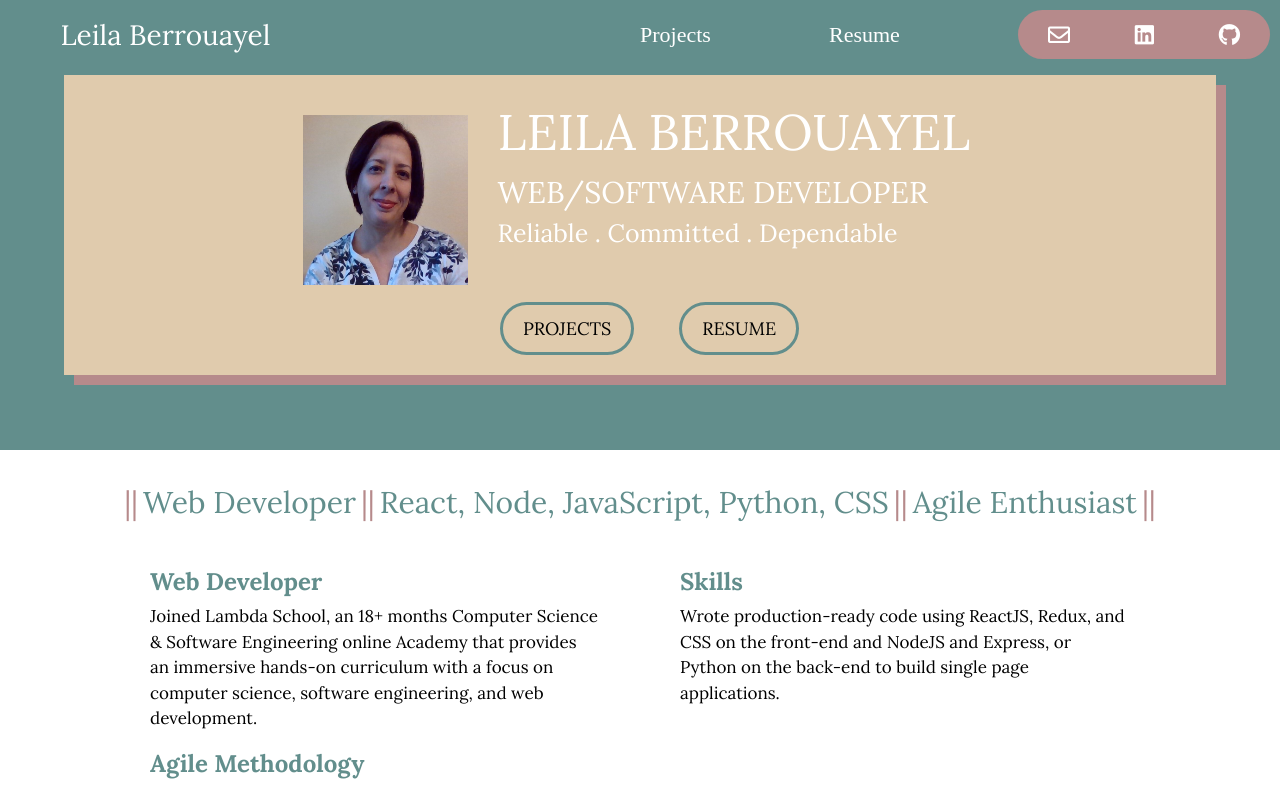
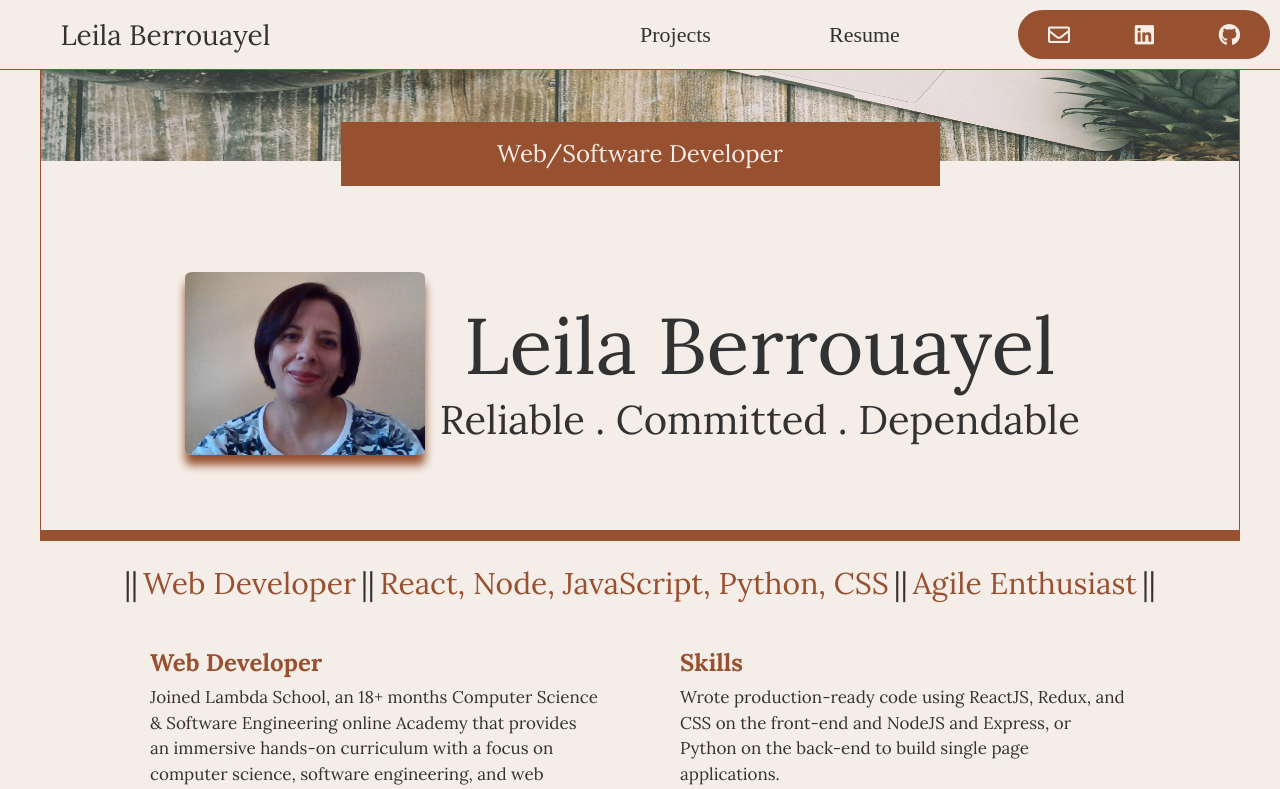
Before and after one commit to leila100/portfolio2, a React (Create React App) app in the folder website/: page / in a window 1280 px wide. Shown: the top 789 px of the page. Built offline with nearby package versions, Linux system fonts and the light colour scheme.

Commit message:
Modify color scheme and home header

```diff
--- a/website/src/SASS/common.scss
+++ b/website/src/SASS/common.scss
@@ -27,7 +27,7 @@
     }
 
     .link:hover {
-        border: 3px solid $highlight;
+        border: 3px solid $text;
     }
 }
 
@@ -55,7 +55,7 @@ h2 {
 }
 
 span {
-    color: $highlight;
+    color: $text;
     margin: 0 5px;
 
     @media (max-width: 700px) {
--- a/website/src/SASS/home.scss
+++ b/website/src/SASS/home.scss
@@ -1,122 +1,105 @@
-.header_container {
-    background-color: $bg-dark;
+.header {
+    max-width: 1200px;
+    height: 100%;
+    background-color: $highlight;
+    font-family: 'Lora', serif;
+    text-align: center;
+    margin: auto;
+    padding-bottom: 30px;
+    border: 1px solid $bg-dark;
+    box-shadow: 0px 10px $bg-dark;
+
+    @media (max-width: 1300px) {
+        width: 95%;
+    }
+
+    .header_img {
+        height: 160px;
         width: 100%;
-    height: 450px;
-    // border-radius: 0 0 10% 10%;
+    }
+
+    .job_title {
+        background-color: #975030;
+        width: 50%;
+        font-size: 24px;
+        text-align: center;
+        margin: auto;
+        padding: 20px 30px;
+        position: relative;
+        top: -41px;
+        color: $highlight;
+        z-index: 0;
+
+        @media (max-width: 900px) {
+            width: 60%
+        }
+
+        @media (max-width: 600px) {
+            width: 70%
+        }
+
+        @media (max-width: 500px) {
+            width: 90%;
+            padding: 11px 12px;
+            top: -30px;
+        }
+    }
+
+    .header_body {
         display: flex;
         justify-content: center;
         align-items: center;
-    color: $bg-dark;
+        margin: 45px 0px;
 
-    .header-frame {
-        background-color: $bg-light;
-        box-shadow: 10px 10px $highlight;
-        width: 60%;
-        height: 300px;
-        display: flex;
-        justify-content: center;
-        align-items: center;
-        padding: 10px;
-
-        @media (max-width: 1300px) {
-            width: 90%;
-        }
-
-
-        .header-content {
-            display: flex;
-            justify-content: center;
-            align-items: center;
-            width: 100%;
-
-            @media (max-width: 600px) {
+        @media (max-width: 900px) {
             flex-direction: column;
         }
 
-            img {
-                height: 170px;
-                width: 165px;
-                margin-bottom: 50px;
-                margin-right: 10px;
+        .leila_img {
+            width: 20%;
+            box-shadow: 0px 10px 10px $bg-dark;
+            border-radius: 3%;
 
-                @media (max-width: 600px) {
-                    margin-bottom: 0px;
-                    height: 116px;
-                    width: 123px;
+            @media (max-width: 800px) {
+                height: 140px;
+                width: 180px;
             }
         }
 
-            .intro {
-                // width: 66%;
-                width: 500px;
-                font-family: 'Lora', serif;
-                line-height: 1.5;
+        .name {
+            font-size: 79px;
+            color: $text;
+            margin-top: 34px;
 
             @media (max-width: 900px) {
-                    width: auto;
-                }
-
-                .name {
-                    margin-left: 4%;
-                    font-size: 5rem;
-                    // color: $highlight;
-                    color: white;
-
-                    @media (max-width: 900px) {
-                        font-size: 4rem;
-                        margin-left: 0;
+                font-size: 70px;
             }
 
             @media (max-width: 600px) {
-                        font-size: 2.2rem;
+                font-size: 60px;
+            }
+
+            @media (max-width: 500px) {
+                font-size: 55px;
             }
         }
 
-                .job {
-                    margin-left: 4%;
-                    font-size: 3rem;
-                    // color: $bg-dark;
-                    color: white;
+        .qualities {
+            font-size: 40px;
+            color: $text;
+            margin: 15px;
 
-                    @media (max-width: 900px) {
-                        font-size: 2.5rem;
-                        margin-left: 0;
+            @media (max-width: 600px) {
+                font-size: 40px;
             }
 
-                    @media (max-width: 600px) {
-                        font-size: 2rem;
-                    }
-                    @media (max-width: 400px) {
-                        font-size: 1.7rem;
-                    }
-                }
-
-                .desc {
-                    margin-left: 4%;
-                    font-size: 2.5rem;
-                    // color: $bg-dark;
-                    color: white;
-                    margin-bottom: 50px;
-
-                    @media (max-width: 900px) {
-                        font-size: 2.2rem;
-                        margin-left: 0;
-                    }
-
-                    @media (max-width: 600px) {
-                        font-size: 2rem;
-                        margin-bottom: 20px;
-                    }
-
-                    @media (max-width: 400px) {
-                        font-size: 1.5rem;
-                    }
-                }
-
+            @media (max-width: 500px) {
+                font-size: 35px;
             }
         }
     }
 }
+
 
 .about {
     margin: 30px auto;
--- a/website/src/SASS/navbar.scss
+++ b/website/src/SASS/navbar.scss
@@ -10,12 +10,13 @@
     justify-content: space-between;
     align-items: center;
     padding: 10px;
-    background-color: $bg-dark;
+    background-color: $highlight;
+    border-bottom: 1px solid $bg-dark;
 
     .name {
         margin-left: 4%;
         font-size: 2.8rem;
-        color: white;
+        color: $text;
         font-family: 'Lora', serif;
 
         @media (max-width: 900px) {
@@ -27,7 +28,7 @@
         }
 
         a:hover {
-            color: $highlight;
+            color: $bg-dark;
         }
     }
 
@@ -37,10 +38,10 @@
         justify-content: space-between;
         align-items: center;
         width: 35%;
-        color: white;
+        color: $text;
 
         .item a:hover {
-            color: $highlight;
+            color: $bg-dark;
         }
 
         @media (max-width: 1300px) {
@@ -58,7 +59,7 @@
     }
 
     .icons {
-        background-color: $highlight;
+        background-color: $bg-dark;
         border-radius: 55px;
         font-size: 2.2rem;
         padding: 14px 30px 12px 30px;
@@ -67,7 +68,8 @@
         justify-content: space-between;
         align-items: center;
         width: 50%;
-        transition: background-color 10s;
+        transition: background-color 5s;
+        color: $highlight;
 
         @media (max-width: 1300px) {
             width: 40%;
@@ -78,7 +80,7 @@
         }
 
         a:hover {
-            color: $bg-dark;
+            color: $text;
         }
     }
 }
--- a/website/src/SASS/projects.scss
+++ b/website/src/SASS/projects.scss
@@ -2,7 +2,10 @@ section {
     margin: 30px auto;
 }
 
-#proj, #helloMelon, #fmn, #mud {
+#proj,
+#helloMelon,
+#fmn,
+#mud {
     margin-bottom: 25px;
     height: 1px;
 }
@@ -17,6 +20,7 @@ section {
         justify-content: center;
         margin-top: 10px;
         width: 100%;
+
         .link {
             margin: 10px;
         }
@@ -52,7 +56,7 @@ section {
                 margin: 10px 0;
 
                 span {
-                    color: $highlight;
+                    color: $text;
                     margin: 0 5px;
                 }
             }
@@ -68,7 +72,7 @@ section {
                 height: 300px;
                 margin: 20px 0;
                 border: 1px solid $bg-dark;
-                box-shadow: 5px 5px $bg-dark;
+                box-shadow: 0px 10px $bg-dark;
 
                 @media (max-width: 500px) {
                     height: 200px;
@@ -115,7 +119,7 @@ section {
         font-family: 'Lora', serif;
 
         span {
-            color: $highlight;
+            color: $text;
             margin: 0 5px;
         }
 
@@ -164,7 +168,7 @@ section {
                 width: 95%;
                 height: 100%;
                 border: 1px solid $bg-dark;
-                box-shadow: 5px 5px $bg-dark;
+                box-shadow: 0px 10px $bg-dark;
 
                 @media (max-width: 900px) {
                     width: 100%;
--- a/website/src/SASS/reset.scss
+++ b/website/src/SASS/reset.scss
@@ -153,10 +153,17 @@ body {
   height: 100%;
 }
 
+$bg-dark: #975030;
+$bg-light: #e0cbad;
+$highlight: #F5EEE8;
+$text: #323232;
+
 html {
   margin: 0;
   font-size: 62.5%;
   height: 100%;
+  color: $text;
+  background-color: $highlight;
 }
 
 a {
@@ -168,7 +175,3 @@ a:hover {
   color: black;
   text-decoration: none;
 }
-
-$bg-dark: #628e8c;
-$bg-light: #e0cbad;
-$highlight: #B68A8B;
--- a/website/src/components/home/header/Header.js
+++ b/website/src/components/home/header/Header.js
@@ -1,34 +1,48 @@
 import React from "react";
 
 import leila from "../../../assets/images/Leila.jpg";
+import header_image from "../../../assets/images/headerImg.jpg";
 import resume from "../../../assets/images/Resume - Leila berrouayel.pdf";
 
 const Header = () => {
   return (
     <header id='home'>
-      <div class='header_container'>
-        <div class='header-frame'>
-          <div class='header-content'>
-            <img src={leila} alt='Icons for Javascript - React - Node' />
-            <div class='intro'>
-              <div class='name'>LEILA BERROUAYEL</div>
-              <div class='job'>WEB/SOFTWARE DEVELOPER</div>
-              <div class='desc'>Reliable . Committed . Dependable</div>
-              <div class='links'>
-                <div class='link'>
-                  <a href='#proj'>PROJECTS</a>
-                </div>
-                <div class='link'>
-                  <a href={resume} target='_blank' rel='noopener noreferrer'>
-                    RESUME
-                  </a>
-                </div>
-              </div>
-            </div>
+      <div class='header'>
+        <img src={header_image} alt='image of desk' class='header_img' />
+        <div class='job_title'>Web/Software Developer</div>
+        <div class='header_body'>
+          <img src={leila} class='leila_img' />
+          <div>
+            <div class='name'>Leila Berrouayel</div>
+            <div class='qualities'>Reliable . Committed . Dependable</div>
           </div>
         </div>
       </div>
     </header>
+    // <header id='home'>
+    //   <div class='header_container'>
+    //     <div class='header-frame'>
+    //       <div class='header-content'>
+    //         <img src={leila} alt='Icons for Javascript - React - Node' />
+    //         <div class='intro'>
+    //           <div class='name'>LEILA BERROUAYEL</div>
+    //           <div class='job'>WEB/SOFTWARE DEVELOPER</div>
+    //           <div class='desc'>Reliable . Committed . Dependable</div>
+    //           <div class='links'>
+    //             <div class='link'>
+    //               <a href='#proj'>PROJECTS</a>
+    //             </div>
+    //             <div class='link'>
+    //               <a href={resume} target='_blank' rel='noopener noreferrer'>
+    //                 RESUME
+    //               </a>
+    //             </div>
+    //           </div>
+    //         </div>
+    //       </div>
+    //     </div>
+    //   </div>
+    // </header>
   );
 };
 
```
Also changed, not shown: website/src/assets/images/Leila.jpg, website/src/assets/images/headerImg.jpg (added). Lines whose indentation alone changed are shown as unchanged.
